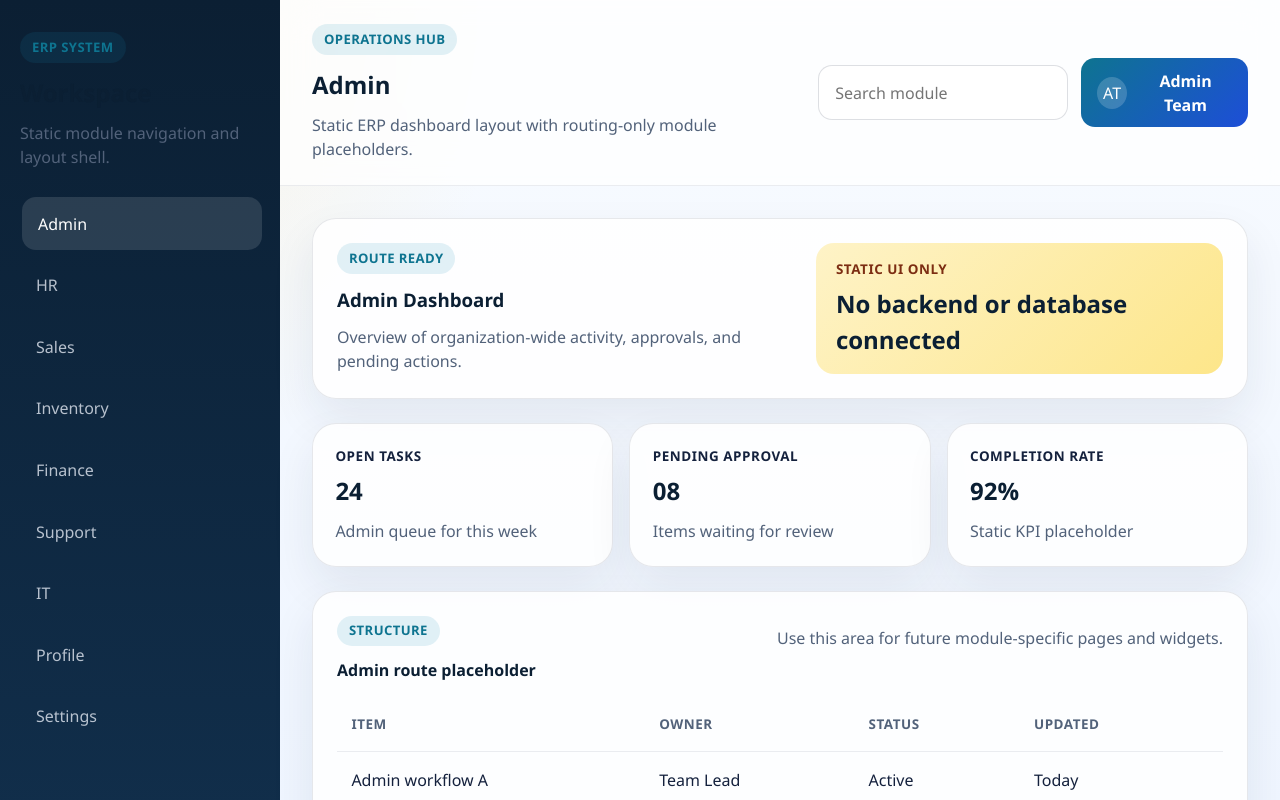
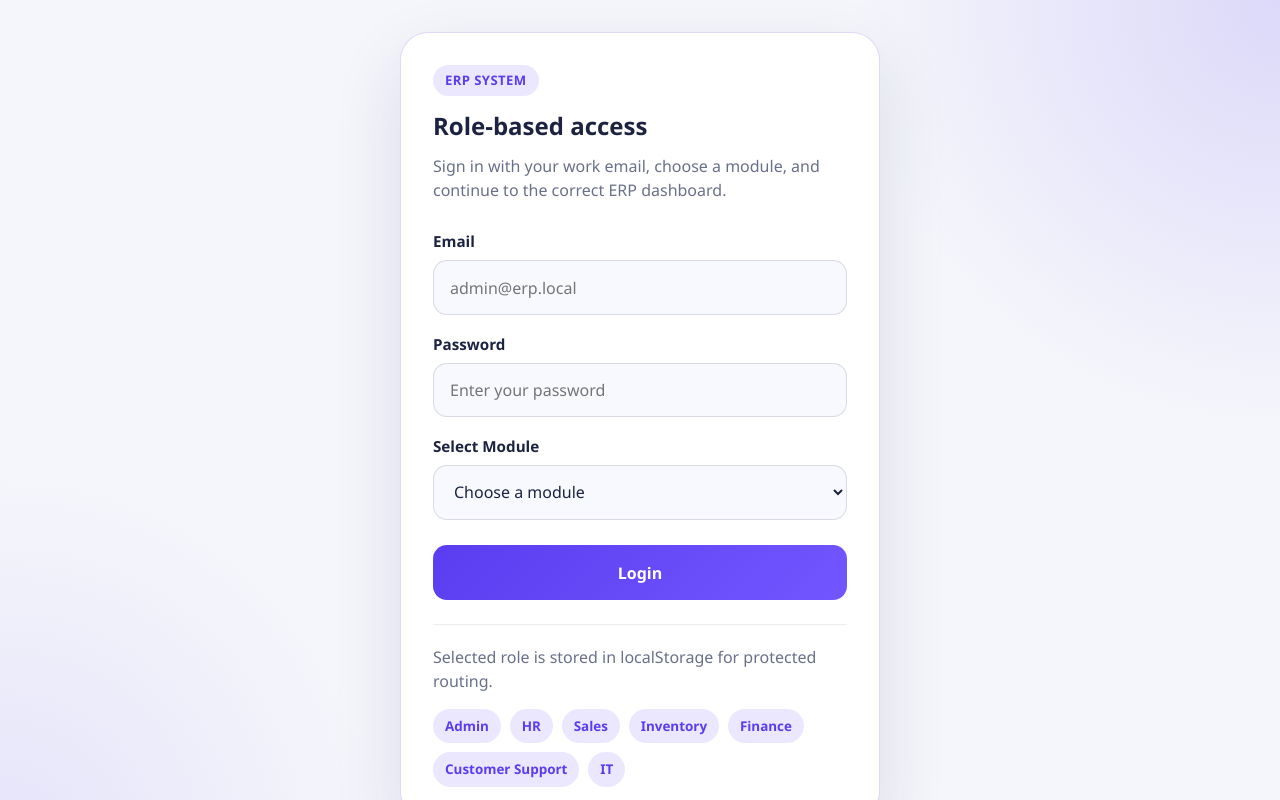
Before and after one commit to TofikMultani/ERP_System_React, a React (Vite) app: page / in a window 1280 px wide. Before the commit this address led to /admin. Shown: the top 800 px of the page. Built offline with nearby package versions, Linux system fonts and the light colour scheme.

Commit message:
i have add Create routing and Create login page

```diff
--- a/src/index.css
+++ b/src/index.css
@@ -3,13 +3,16 @@
   line-height: 1.5;
   font-weight: 400;
   color: #14213d;
-  background:
-    radial-gradient(
-      circle at top left,
-      rgba(255, 209, 102, 0.22),
-      transparent 32%
-    ),
-    linear-gradient(180deg, #f8fbff 0%, #edf4ff 100%);
+  background: #f5f6fb;
+  --color-background: #f5f6fb;
+  --color-primary: #5a3df0;
+  --color-primary-soft: rgba(90, 61, 240, 0.12);
+  --color-primary-border: rgba(90, 61, 240, 0.2);
+  --color-surface: #ffffff;
+  --color-surface-muted: #f8f9ff;
+  --color-text: #1b2340;
+  --color-text-soft: #69708a;
+  --color-danger: #d14343;
   font-synthesis: none;
   text-rendering: optimizeLegibility;
   -webkit-font-smoothing: antialiased;
@@ -30,10 +33,12 @@ body,
 body {
   margin: 0;
   min-height: 100vh;
+  background: var(--color-background);
 }
 
 button,
-input {
+input,
+select {
   font: inherit;
 }
 
@@ -59,28 +64,39 @@ a {
   display: grid;
   place-items: center;
   padding: 2rem;
+  background:
+    radial-gradient(
+      circle at top right,
+      rgba(90, 61, 240, 0.16),
+      transparent 28%
+    ),
+    radial-gradient(
+      circle at bottom left,
+      rgba(90, 61, 240, 0.1),
+      transparent 25%
+    ),
+    var(--color-background);
 }
 
-.login-page__panel {
-  width: min(100%, 460px);
+.login-card {
+  width: min(100%, 480px);
   padding: 2rem;
-  border: 1px solid rgba(20, 33, 61, 0.12);
+  border: 1px solid var(--color-primary-border);
   border-radius: 28px;
-  background: rgba(255, 255, 255, 0.8);
-  backdrop-filter: blur(18px);
-  box-shadow: 0 24px 60px rgba(20, 33, 61, 0.12);
+  background: var(--color-surface);
+  box-shadow: 0 28px 70px rgba(28, 36, 80, 0.12);
 }
 
-.login-page__intro h1,
+.login-card__hero h1,
 .module-page__hero h3,
 .module-page__panel h4,
 .topbar h2,
 .sidebar__brand h1 {
   margin: 0;
-  color: #0b1f33;
+  color: var(--color-text);
 }
 
-.login-page__eyebrow,
+.login-card__eyebrow,
 .topbar__eyebrow,
 .sidebar__eyebrow,
 .module-page__tag {
@@ -88,56 +104,79 @@ a {
   margin-bottom: 0.75rem;
   padding: 0.35rem 0.75rem;
   border-radius: 999px;
-  background: rgba(17, 138, 178, 0.12);
-  color: #0e7490;
+  background: var(--color-primary-soft);
+  color: var(--color-primary);
   font-size: 0.82rem;
   font-weight: 700;
   letter-spacing: 0.03em;
   text-transform: uppercase;
 }
 
-.login-page__intro p,
+.login-card__hero p,
 .topbar p,
 .sidebar__brand p,
 .module-page__hero p,
 .module-page__panel p,
 .erp-card__helper {
   margin: 0.65rem 0 0;
-  color: #52627a;
+  color: var(--color-text-soft);
 }
 
 .login-form {
   display: grid;
-  gap: 1rem;
+  gap: 1.1rem;
   margin-top: 1.75rem;
 }
 
-.login-form label {
+.login-form__field {
   display: grid;
   gap: 0.45rem;
 }
 
-.login-form span {
+.login-form__field span {
   font-size: 0.95rem;
   font-weight: 600;
-  color: #1f3556;
+  color: var(--color-text);
 }
 
 .login-form input,
+.login-form select,
 .topbar__search input {
   width: 100%;
   padding: 0.9rem 1rem;
-  border: 1px solid rgba(20, 33, 61, 0.14);
+  border: 1px solid rgba(27, 35, 64, 0.14);
   border-radius: 14px;
-  background: rgba(255, 255, 255, 0.9);
-  color: #14213d;
+  background: var(--color-surface-muted);
+  color: var(--color-text);
+  outline: none;
+  transition:
+    border-color 0.2s ease,
+    box-shadow 0.2s ease;
+}
+
+.login-form input:focus,
+.login-form select:focus,
+.topbar__search input:focus {
+  border-color: var(--color-primary);
+  box-shadow: 0 0 0 4px rgba(90, 61, 240, 0.12);
+}
+
+.login-form input[aria-invalid="true"],
+.login-form select[aria-invalid="true"] {
+  border-color: var(--color-danger);
+  box-shadow: 0 0 0 4px rgba(209, 67, 67, 0.1);
+}
+
+.login-form small {
+  color: var(--color-danger);
+  font-size: 0.85rem;
 }
 
 .login-form button,
 .topbar__profile {
   border: 0;
   border-radius: 14px;
-  background: linear-gradient(135deg, #0e7490 0%, #1d4ed8 100%);
+  background: linear-gradient(135deg, #5a3df0 0%, #7257ff 100%);
   color: #fff;
   cursor: pointer;
 }
@@ -148,18 +187,31 @@ a {
   font-weight: 700;
 }
 
-.login-page__footer {
-  display: flex;
-  align-items: center;
-  justify-content: space-between;
-  gap: 1rem;
+.login-card__footer {
   margin-top: 1.5rem;
-  font-size: 0.95rem;
+  padding-top: 1.25rem;
+  border-top: 1px solid rgba(27, 35, 64, 0.08);
 }
 
-.login-page__footer a {
-  color: #1d4ed8;
-  font-weight: 700;
+.login-card__footer p {
+  margin: 0;
+  color: var(--color-text-soft);
+}
+
+.login-card__chips {
+  display: flex;
+  flex-wrap: wrap;
+  gap: 0.55rem;
+  margin-top: 1rem;
+}
+
+.login-card__chips span {
+  padding: 0.45rem 0.75rem;
+  border-radius: 999px;
+  background: var(--color-primary-soft);
+  color: var(--color-primary);
+  font-size: 0.84rem;
+  font-weight: 600;
 }
 
 .admin-shell {
@@ -256,7 +308,7 @@ a {
 .erp-card {
   border: 1px solid rgba(20, 33, 61, 0.1);
   border-radius: 24px;
-  background: rgba(255, 255, 255, 0.86);
+  background: rgba(255, 255, 255, 0.96);
   box-shadow: 0 20px 45px rgba(20, 33, 61, 0.08);
 }
 
@@ -272,8 +324,12 @@ a {
   min-width: 220px;
   padding: 1rem 1.25rem;
   border-radius: 18px;
-  background: linear-gradient(135deg, #fef3c7 0%, #fde68a 100%);
-  color: #7c2d12;
+  background: linear-gradient(
+    135deg,
+    rgba(90, 61, 240, 0.1) 0%,
+    rgba(114, 87, 255, 0.16) 100%
+  );
+  color: var(--color-primary);
 }
 
 .module-page__status span,
@@ -290,7 +346,7 @@ a {
   display: block;
   margin-top: 0.4rem;
   font-size: 1.5rem;
-  color: #0b1f33;
+  color: var(--color-text);
 }
 
 .module-page__cards {
@@ -350,7 +406,7 @@ a {
   .topbar,
   .module-page__hero,
   .module-page__panel-header,
-  .login-page__footer {
+  .login-card__footer {
     flex-direction: column;
     align-items: stretch;
   }
--- a/src/pages/login/Login.jsx
+++ b/src/pages/login/Login.jsx
@@ -1,35 +1,154 @@
-import { Link } from "react-router-dom";
+import { useEffect, useState } from "react";
+import { useLocation, useNavigate } from "react-router-dom";
+import {
+  getRouteForRole,
+  getStoredRole,
+  moduleOptions,
+  storeRole,
+} from "../../utils/auth.js";
 
 function Login() {
+  const navigate = useNavigate();
+  const location = useLocation();
+  const [formValues, setFormValues] = useState({
+    email: "",
+    password: "",
+    module: "",
+  });
+  const [errors, setErrors] = useState({});
+
+  useEffect(() => {
+    const storedRole = getStoredRole();
+
+    if (storedRole) {
+      navigate(getRouteForRole(storedRole), { replace: true });
+    }
+  }, [navigate]);
+
+  function handleChange(event) {
+    const { name, value } = event.target;
+
+    setFormValues((currentValues) => ({
+      ...currentValues,
+      [name]: value,
+    }));
+
+    setErrors((currentErrors) => ({
+      ...currentErrors,
+      [name]: "",
+    }));
+  }
+
+  function validateForm() {
+    const nextErrors = {};
+    const normalizedEmail = formValues.email.trim();
+
+    if (!normalizedEmail) {
+      nextErrors.email = "Email is required.";
+    } else if (!/^\S+@\S+\.\S+$/.test(normalizedEmail)) {
+      nextErrors.email = "Enter a valid email address.";
+    }
+
+    if (!formValues.password.trim()) {
+      nextErrors.password = "Password is required.";
+    } else if (formValues.password.trim().length < 6) {
+      nextErrors.password = "Password must be at least 6 characters.";
+    }
+
+    if (!formValues.module) {
+      nextErrors.module = "Select a module to continue.";
+    }
+
+    setErrors(nextErrors);
+
+    return Object.keys(nextErrors).length === 0;
+  }
+
+  function handleSubmit(event) {
+    event.preventDefault();
+
+    if (!validateForm()) {
+      return;
+    }
+
+    storeRole(formValues.module);
+
+    const requestedPath = location.state?.from?.pathname;
+    const destination =
+      requestedPath && requestedPath !== "/"
+        ? requestedPath
+        : getRouteForRole(formValues.module);
+
+    navigate(destination, { replace: true });
+  }
+
   return (
     <main className="login-page">
-      <section className="login-page__panel">
-        <div className="login-page__intro">
-          <span className="login-page__eyebrow">ERP System</span>
-          <h1>Sign in to continue</h1>
+      <section className="login-card">
+        <div className="login-card__hero">
+          <span className="login-card__eyebrow">ERP System</span>
+          <h1>Role-based access</h1>
           <p>
-            Static login screen for routing flow. Authentication is not
-            connected yet.
+            Sign in with your work email, choose a module, and continue to the
+            correct ERP dashboard.
           </p>
         </div>
 
-        <form className="login-form">
-          <label>
+        <form className="login-form" onSubmit={handleSubmit} noValidate>
+          <label className="login-form__field">
             <span>Email</span>
-            <input type="email" placeholder="admin@erp.local" />
+            <input
+              type="email"
+              name="email"
+              placeholder="admin@erp.local"
+              value={formValues.email}
+              onChange={handleChange}
+              aria-invalid={Boolean(errors.email)}
+            />
+            {errors.email ? <small>{errors.email}</small> : null}
           </label>
 
-          <label>
+          <label className="login-form__field">
             <span>Password</span>
-            <input type="password" placeholder="••••••••" />
+            <input
+              type="password"
+              name="password"
+              placeholder="Enter your password"
+              value={formValues.password}
+              onChange={handleChange}
+              aria-invalid={Boolean(errors.password)}
+            />
+            {errors.password ? <small>{errors.password}</small> : null}
           </label>
 
-          <button type="button">Sign in</button>
+          <label className="login-form__field">
+            <span>Select Module</span>
+            <select
+              name="module"
+              value={formValues.module}
+              onChange={handleChange}
+              aria-invalid={Boolean(errors.module)}
+            >
+              <option value="">Choose a module</option>
+              {moduleOptions.map((module) => (
+                <option key={module.value} value={module.value}>
+                  {module.label}
+                </option>
+              ))}
+            </select>
+            {errors.module ? <small>{errors.module}</small> : null}
+          </label>
+
+          <button type="submit">Login</button>
         </form>
 
-        <div className="login-page__footer">
-          <p>Demo route access is enabled for UI development.</p>
-          <Link to="/admin">Enter dashboard</Link>
+        <div className="login-card__footer">
+          <p>Selected role is stored in localStorage for protected routing.</p>
+          <div className="login-card__chips" aria-label="Available modules">
+            {moduleOptions.map((module) => (
+              <span key={module.value}>{module.label}</span>
+            ))}
+          </div>
         </div>
       </section>
     </main>
--- a/src/routes/AppRoutes.jsx
+++ b/src/routes/AppRoutes.jsx
@@ -62,15 +62,14 @@ const modules = [
 function AppRoutes() {
   return (
     <Routes>
-      <Route path="/login" element={<Login />} />
+      <Route path="/" element={<Login />} />
 
-      <Route element={<ProtectedRoute allowAccess={true} />}>
-        <Route path="/" element={<AdminLayout />}>
-          <Route index element={<Navigate to="/admin" replace />} />
+      <Route element={<ProtectedRoute />}>
+        <Route element={<AdminLayout />}>
           {modules.map((module) => (
             <Route
               key={module.key}
-              path={module.key}
+              path={`/${module.key}`}
               element={
                 <ModuleLayout
                   moduleKey={module.key}
@@ -83,7 +82,8 @@ function AppRoutes() {
         </Route>
       </Route>
 
-      <Route path="*" element={<Navigate to="/login" replace />} />
+      <Route path="/login" element={<Navigate to="/" replace />} />
+      <Route path="*" element={<Navigate to="/" replace />} />
     </Routes>
   );
 }
--- /dev/null
+++ b/src/utils/auth.js
@@ -0,0 +1,27 @@
+export const USER_ROLE_STORAGE_KEY = "erp_user_role";
+
+export const moduleOptions = [
+  { value: "admin", label: "Admin", route: "/admin" },
+  { value: "hr", label: "HR", route: "/hr" },
+  { value: "sales", label: "Sales", route: "/sales" },
+  { value: "inventory", label: "Inventory", route: "/inventory" },
+  { value: "finance", label: "Finance", route: "/finance" },
+  { value: "support", label: "Customer Support", route: "/support" },
+  { value: "it", label: "IT", route: "/it" },
+];
+
+export function getStoredRole() {
+  return localStorage.getItem(USER_ROLE_STORAGE_KEY);
+}
+
+export function storeRole(role) {
+  localStorage.setItem(USER_ROLE_STORAGE_KEY, role);
+}
+
+export function clearStoredRole() {
+  localStorage.removeItem(USER_ROLE_STORAGE_KEY);
+}
+
+export function getRouteForRole(role) {
+  return moduleOptions.find((module) => module.value === role)?.route ?? "/";
+}
```
Also changed, not shown: src/components/ProtectedRoute.jsx (+5 -3 lines).
